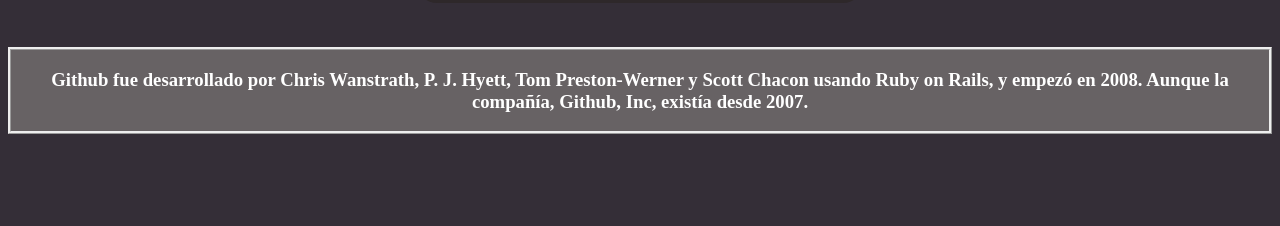
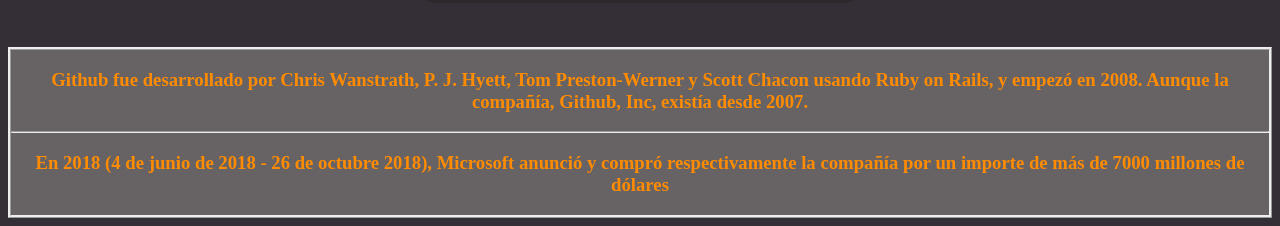
Before and after one commit to caroll-tech/git_landing, a plain HTML site: page index.html in a window 1280 px wide. Shown: the part 784-1010 px from the top of the page. Before the commit the page ends 926 px from the top, so only its background shows below. Drawn offline with nearby package versions, Linux system fonts and the light colour scheme.

Commit message:
se agrega nuevo parrafo en footer

```diff
--- a/index.html
+++ b/index.html
@@ -30,6 +30,12 @@
           Preston-Werner y Scott Chacon usando Ruby on Rails, y empezó en 2008.
           Aunque la compañía, Github, Inc, existía desde 2007.
         </h3>
+        <hr />
+        <h3>
+          En 2018 (4 de junio de 2018 - 26 de octubre 2018), Microsoft anunció y
+          compró respectivamente la compañía por un importe de más de 7000
+          millones de dólares
+        </h3>
       </div>
     </footer>
   </body>
--- a/style.css
+++ b/style.css
@@ -13,6 +13,7 @@
   text-align: center;
   margin-top: 50px;
   background-color: #676264;
+  color: darkorange;
 }
 
 h1 {
```
